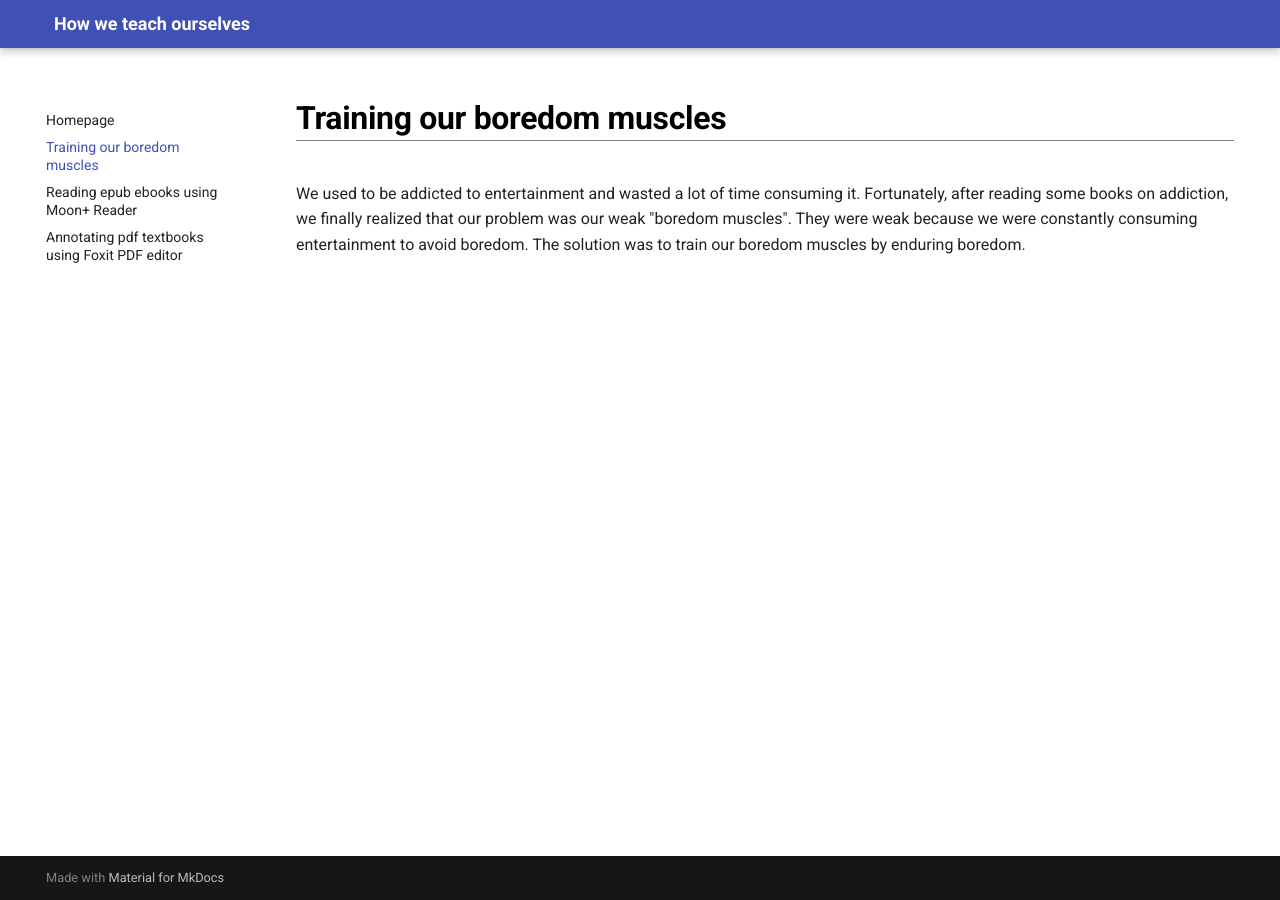
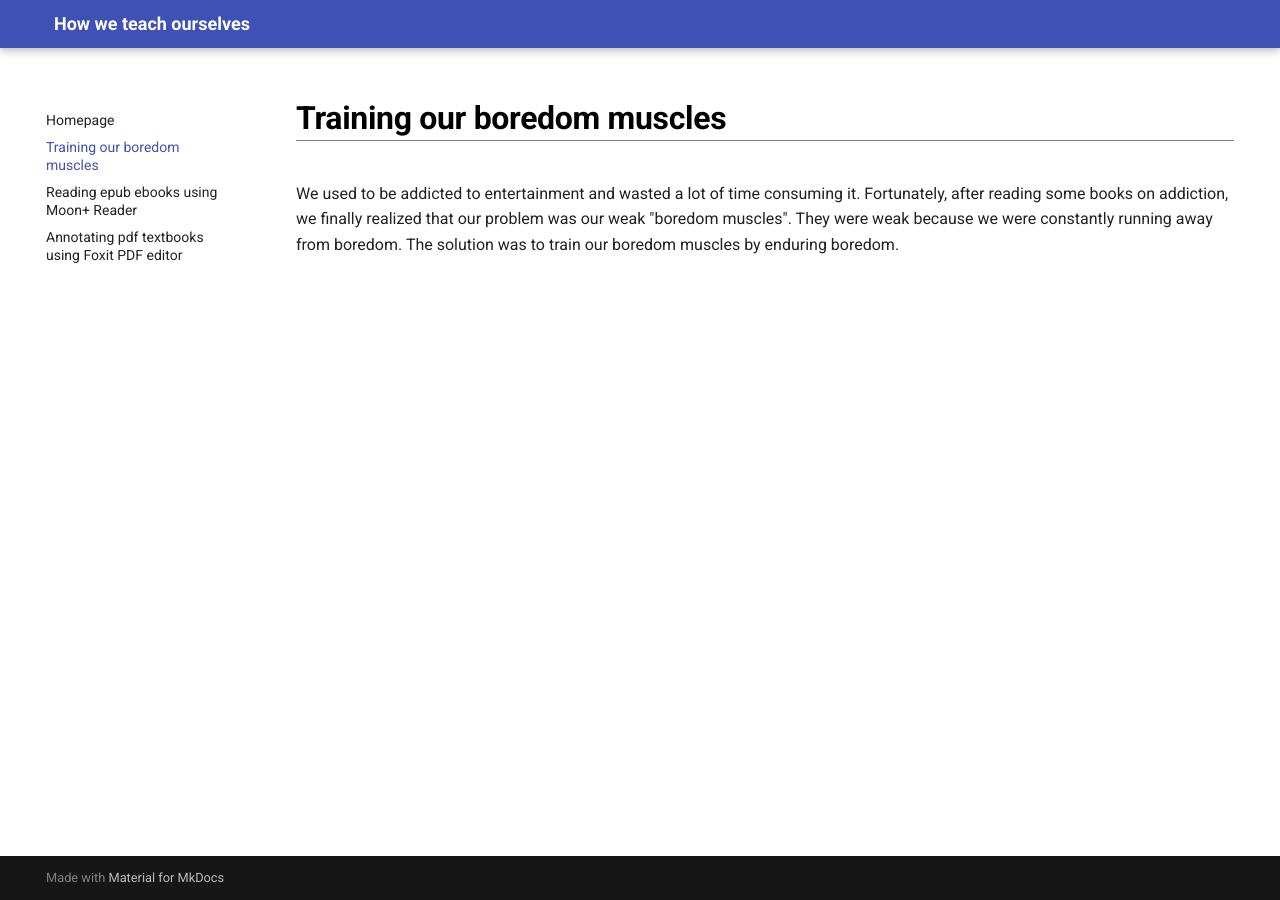
Before and after one commit to maximilian-ho/how-we-teach-ourselves, an MkDocs documentation site: the page built from docs/boredom.md, in a window 1280 px wide. Built offline with MkDocs 1.6.1 and Material for MkDocs 9.7.7, drawn with Linux system fonts in a browser that asks for light colours.

Commit message:
Update boredom.md

```diff
--- a/docs/boredom.md
+++ b/docs/boredom.md
@@ -1,3 +1,3 @@
 # Training our boredom muscles
 
-We used to be addicted to entertainment and wasted a lot of time consuming it. Fortunately, after reading some books on addiction, we finally realized that our problem was our weak "boredom muscles". They were weak because we were constantly consuming entertainment to avoid boredom. The solution was to train our boredom muscles by enduring boredom.
+We used to be addicted to entertainment and wasted a lot of time consuming it. Fortunately, after reading some books on addiction, we finally realized that our problem was our weak "boredom muscles". They were weak because we were constantly running away from boredom. The solution was to train our boredom muscles by enduring boredom.
```
